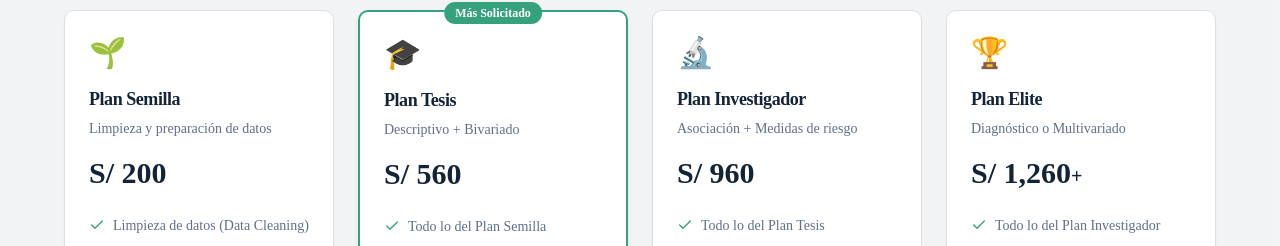
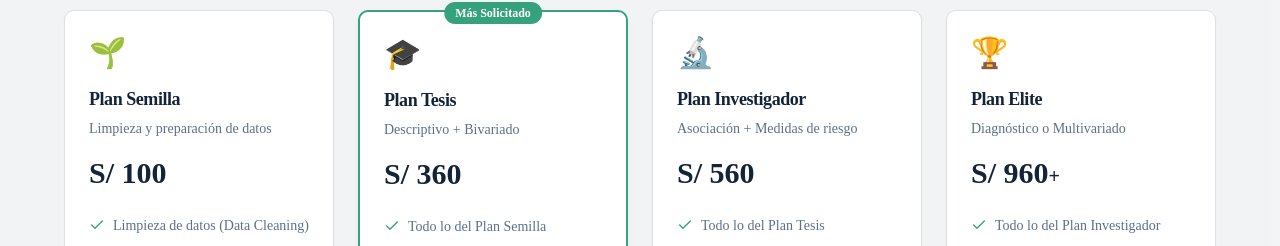
Before and after one commit to zelcofir/web-tesisdata, a Next.js app: page / in a window 1280 px wide. Shown: the part 2675-2921 px from the top of the page. Built offline with nearby package versions, Linux system fonts and the light colour scheme.

Commit message:
prices_update

```diff
--- a/components/pricing-section.tsx
+++ b/components/pricing-section.tsx
@@ -26,7 +26,7 @@ const plans: PricingPlan[] = [
   {
     name: "Plan Semilla",
     emoji: "🌱",
-    price: "S/ 200",
+    price: "S/ 100",
     description: "Limpieza y preparación de datos",
     features: [
       "Limpieza de datos (Data Cleaning)",
@@ -38,7 +38,7 @@ const plans: PricingPlan[] = [
   {
     name: "Plan Tesis",
     emoji: "🎓",
-    price: "S/ 560",
+    price: "S/ 360",
     description: "Descriptivo + Bivariado",
     popular: true,
     features: [
@@ -52,7 +52,7 @@ const plans: PricingPlan[] = [
   {
     name: "Plan Investigador",
     emoji: "🔬",
-    price: "S/ 960",
+    price: "S/ 560",
     description: "Asociación + Medidas de riesgo",
     features: [
       "Todo lo del Plan Tesis",
@@ -64,7 +64,7 @@ const plans: PricingPlan[] = [
   {
     name: "Plan Elite",
     emoji: "🏆",
-    price: "S/ 1,260",
+    price: "S/ 960",
     suffix: "+",
     description: "Diagnóstico o Multivariado",
     features: [
@@ -100,7 +100,7 @@ export function PricingSection() {
               className={cn(
                 "relative flex flex-col transition-all hover:shadow-lg",
                 plan.popular &&
-                  "border-2 border-secondary shadow-md shadow-secondary/10"
+                "border-2 border-secondary shadow-md shadow-secondary/10"
               )}
             >
               {plan.popular && (
```
